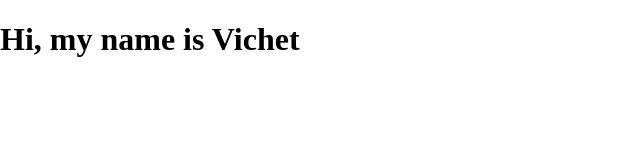
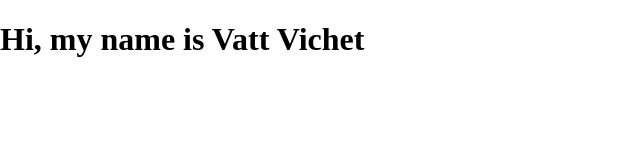
Before and after one commit to vattcarter7/vichet, a plain HTML site: page index.html in a window 1280 px wide. Shown: the whole page, without its empty margins (0-640 px from the left). Drawn offline with Linux system fonts and the light colour scheme.

Commit message:
Set fullname

```diff
--- a/index.html
+++ b/index.html
@@ -1,5 +1,6 @@
 <!DOCTYPE html>
 <html lang="en">
+
 <head>
   <meta charset="UTF-8">
   <meta name="viewport" content="width=device-width, initial-scale=1.0">
@@ -7,7 +8,9 @@
   <title>Vichet profile</title>
   <link rel="stylesheet" href="style.css">
 </head>
+
 <body>
-    <h1>Hi, my name is Vichet</h1>
+  <h1>Hi, my name is Vatt Vichet</h1>
 </body>
+
 </html>
```
Lines whose indentation alone changed are shown as unchanged.
